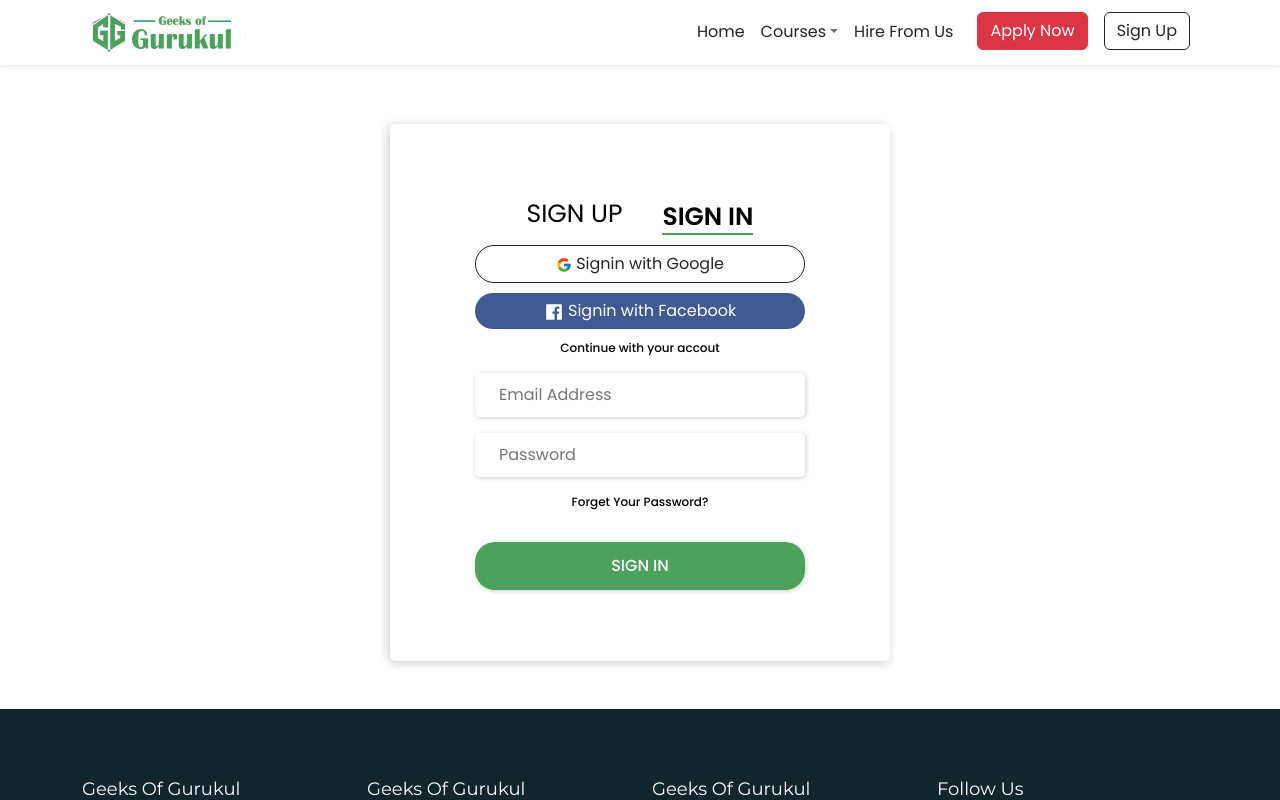
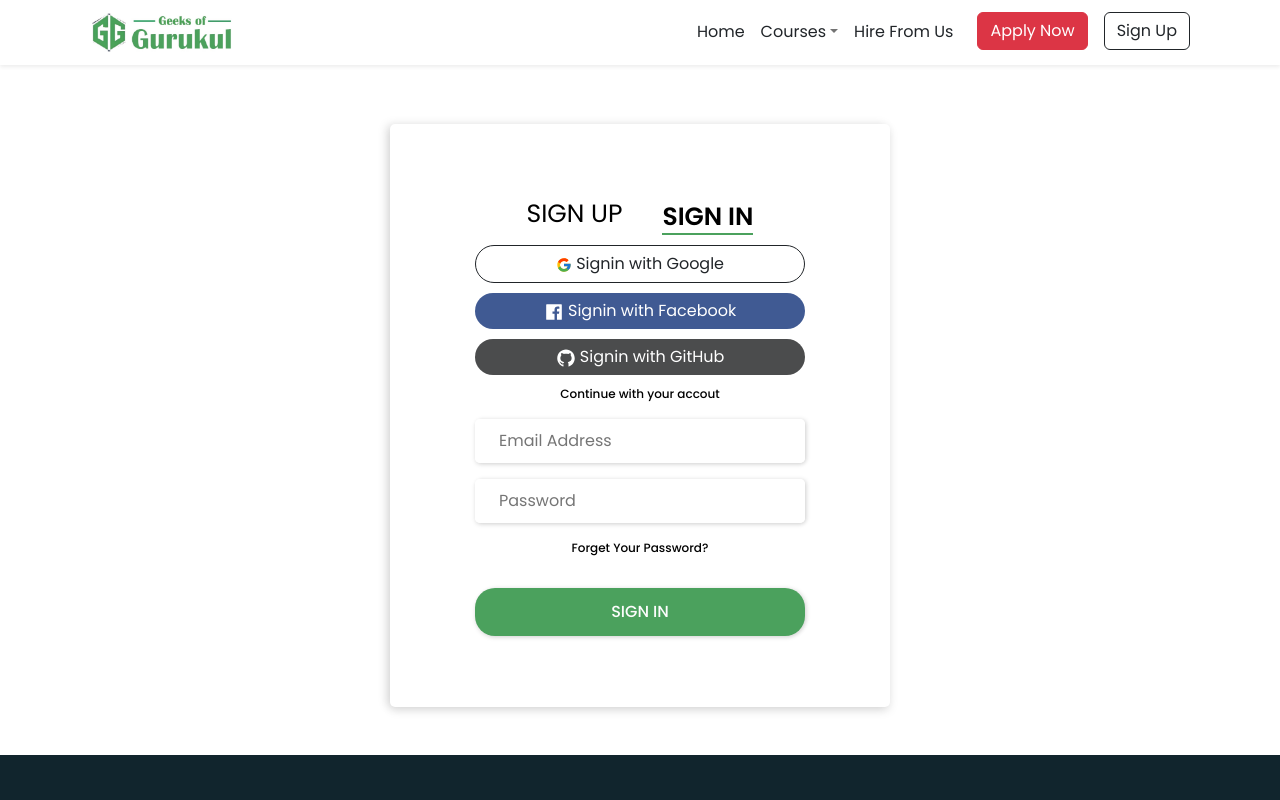
Before and after one commit to KhalidMimMuzahid/gog-main-react-app-client-side, a React (Create React App) app: page /login in a window 1280 px wide. Shown: the top 800 px of the page. Built offline with nearby package versions, Linux system fonts and the light colour scheme; no server answers.

Commit message:
github login button frontend design

```diff
--- a/src/components/shared/login/Login.jsx
+++ b/src/components/shared/login/Login.jsx
@@ -7,12 +7,12 @@ import { Link, useLocation, useNavigate } from 'react-router-dom';
 import { AuthContext } from '../../../context/AuthProvider';
 import './Login.css'
 
-import { AiFillFacebook } from 'react-icons/ai';
+import { AiFillFacebook, AiFillGithub } from 'react-icons/ai';
 
 const Login = () => {
 
   const { register, handleSubmit, formState: { errors } } = useForm(); // ract hook from
-  const { signIn, googleSignIn } = useContext(AuthContext);
+  const { signIn, googleSignIn, FaceboolSignin } = useContext(AuthContext);
   const [signUpError, setSignUPError] = useState('');
   const location = useLocation();
   const navigate = useNavigate();
@@ -46,6 +46,19 @@ const Login = () => {
         navigate(from, { replace: true });
       })
       .catch(error => console.error(error));
+  }
+
+  // for facebook signin
+  const handleFaceboolSignin = () =>{
+    FaceboolSignin()
+    .then((result) => {
+      const user = result.user;
+      console.log("Facebook user: ", user);
+      saveUser(user.displayName, user.email);
+      toast.success("Successfully logged in");
+      navigate(from, { replace: true });
+    })
+    .catch((error) => console.error(error));
   }
 
   const saveUser = (name, email) => {
@@ -85,8 +98,13 @@ const Login = () => {
                   </button>
                 </div>
                 <div className='button-google-custom'>
-                  <button className="btn-customize btn-fabecbook btn btn-outline" onClick={handleGoogleSignIn} style={{ width: "100%", borderRadius: "30px" }}>
+                  <button className="btn-customize btn-fabecbook btn btn-outline" onClick={handleFaceboolSignin} style={{ width: "100%", borderRadius: "30px" }}>
                     <AiFillFacebook /> <span>Signin with Facebook</span>
+                  </button>
+                </div>
+                <div className='button-google-custom'>
+                  <button className="btn-customize btn-github btn btn-outline" onClick={handleFaceboolSignin} style={{ width: "100%", borderRadius: "30px" }}>
+                    <AiFillGithub /> <span>Signin with GitHub</span>
                   </button>
                 </div>
                 <p className='form-text'>Continue with your accout </p>
--- a/src/components/shared/signUp/SignUp.css
+++ b/src/components/shared/signUp/SignUp.css
@@ -338,6 +338,22 @@ button.google-Button {
 button.google-Button svg {
     font-size: 48px;
 }
+button.btn-github{
+    background-color: #4b4c4d;
+    border: #4b4c4d;
+    color: white;
+}
+button.btn-github:hover{
+    background-color: white;
+    border: 1px solid #4b4c4d;
+    color: #4b4c4d;
+}
+button.btn-github svg{
+    background-color: #4b4c4d;
+    border: none;
+    color: white;
+    font-size: 20px;
+}
 
 button.btn-fabecbook{
     background-color: #405A93;
--- a/src/components/shared/signUp/SignUp.jsx
+++ b/src/components/shared/signUp/SignUp.jsx
@@ -6,7 +6,7 @@ import { FcGoogle } from "react-icons/fc";
 import { AuthContext } from "../../../context/AuthProvider";
 import "./SignUp.css";
 
-import { AiOutlineEyeInvisible, AiOutlineEye, AiFillFacebook } from 'react-icons/ai';
+import { AiOutlineEyeInvisible, AiOutlineEye, AiFillFacebook, AiFillGithub } from 'react-icons/ai';
 
 const SignUp = () => {
   const {
@@ -70,6 +70,7 @@ const SignUp = () => {
       .catch((error) => console.error(error));
   };
 
+  // for facebook signin
   const handleFaceboolSignin = () =>{
     FaceboolSignin()
     .then((result) => {
@@ -122,6 +123,11 @@ const SignUp = () => {
                   <div className='button-google-custom'>
                     <button className="btn-customize btn-fabecbook btn btn-outline" onClick={handleFaceboolSignin} style={{ width: "100%", borderRadius: "30px" }}>
                       <AiFillFacebook /> <span>Signin with Facebook</span>
+                    </button>
+                  </div>
+                  <div className='button-google-custom'>
+                    <button className="btn-customize btn-github btn btn-outline" onClick={handleFaceboolSignin} style={{ width: "100%", borderRadius: "30px" }}>
+                      <AiFillGithub /> <span>Signin with GitHub</span>
                     </button>
                   </div>
                 </div>
```
